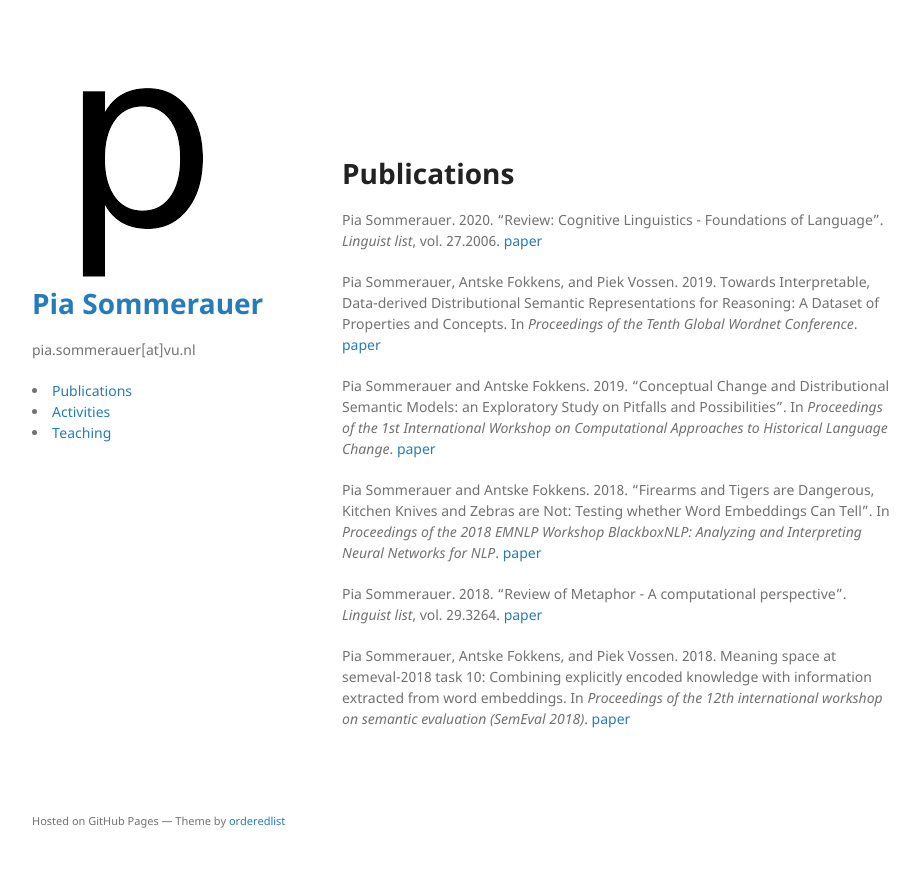
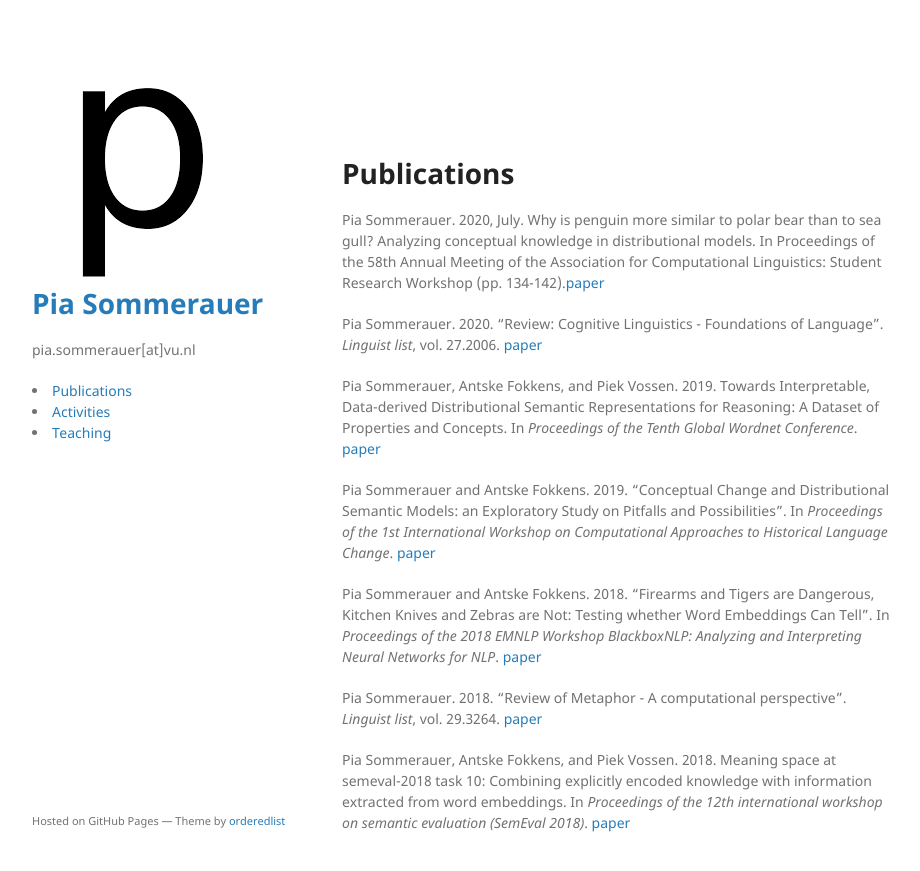
Before and after one commit to PiaSommerauer/PiaSommerauer.github.io, a Jekyll site: the page built from pub.md, in a window 1280 px wide. Shown: the top 871 px of the page, without its empty margins (178-1098 px from the left). Built offline with Jekyll 4.4.1, drawn with Linux system fonts in a browser that asks for light colours; our own code applies the rules of GitHub Pages for plain Markdown files.

Commit message:
adding srw reference

```diff
--- a/pub.md
+++ b/pub.md
@@ -1,4 +1,7 @@
 # Publications
+
+
+Pia Sommerauer. 2020, July. Why is penguin more similar to polar bear than to sea gull? Analyzing conceptual knowledge in distributional models. In Proceedings of the 58th Annual Meeting of the Association for Computational Linguistics: Student Research Workshop (pp. 134-142).[paper](https://www.aclweb.org/anthology/2020.acl-srw.18.pdf)
 
 Pia Sommerauer. 2020. "Review: Cognitive Linguistics - Foundations of Language". *Linguist list*, vol. 27.2006. [paper](https://linguistlist.org/issues/31/31-1021.html)
 
```
Also changed, not shown: talks.md (+1 -0 lines).
